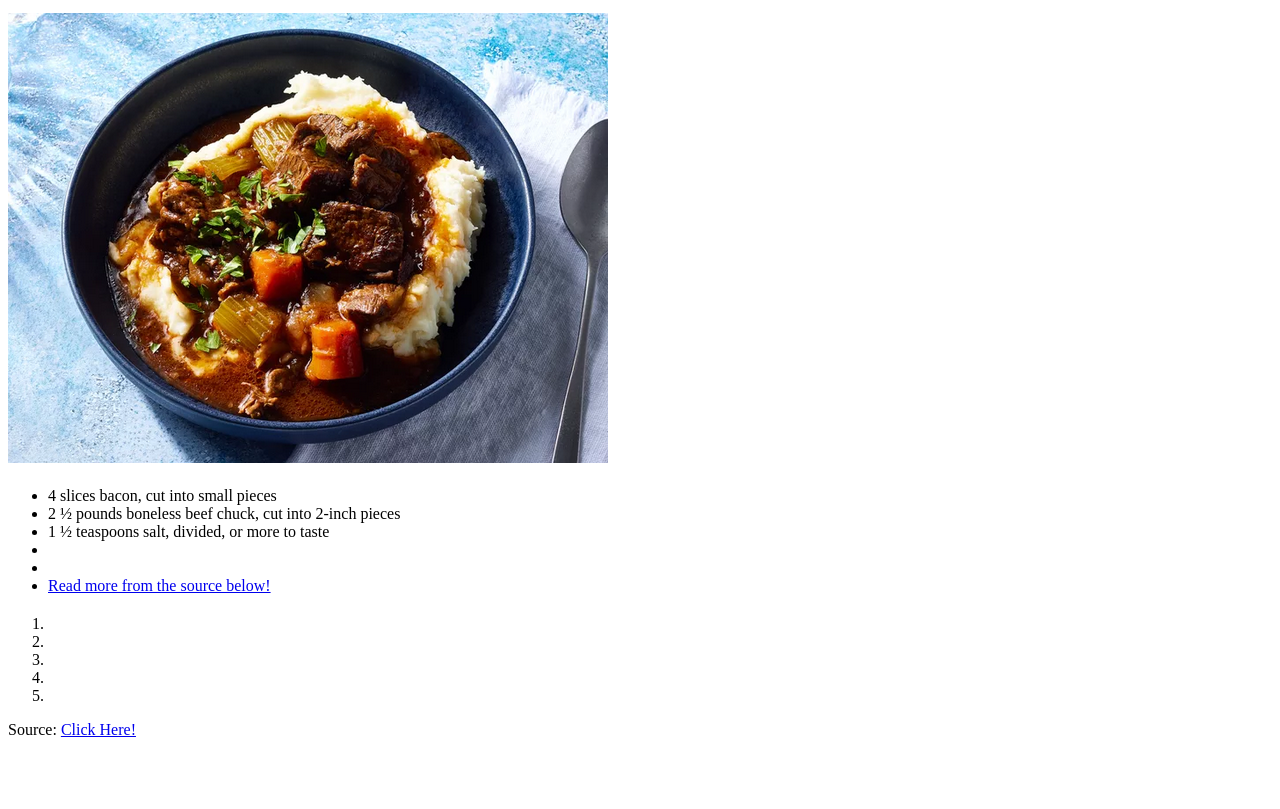
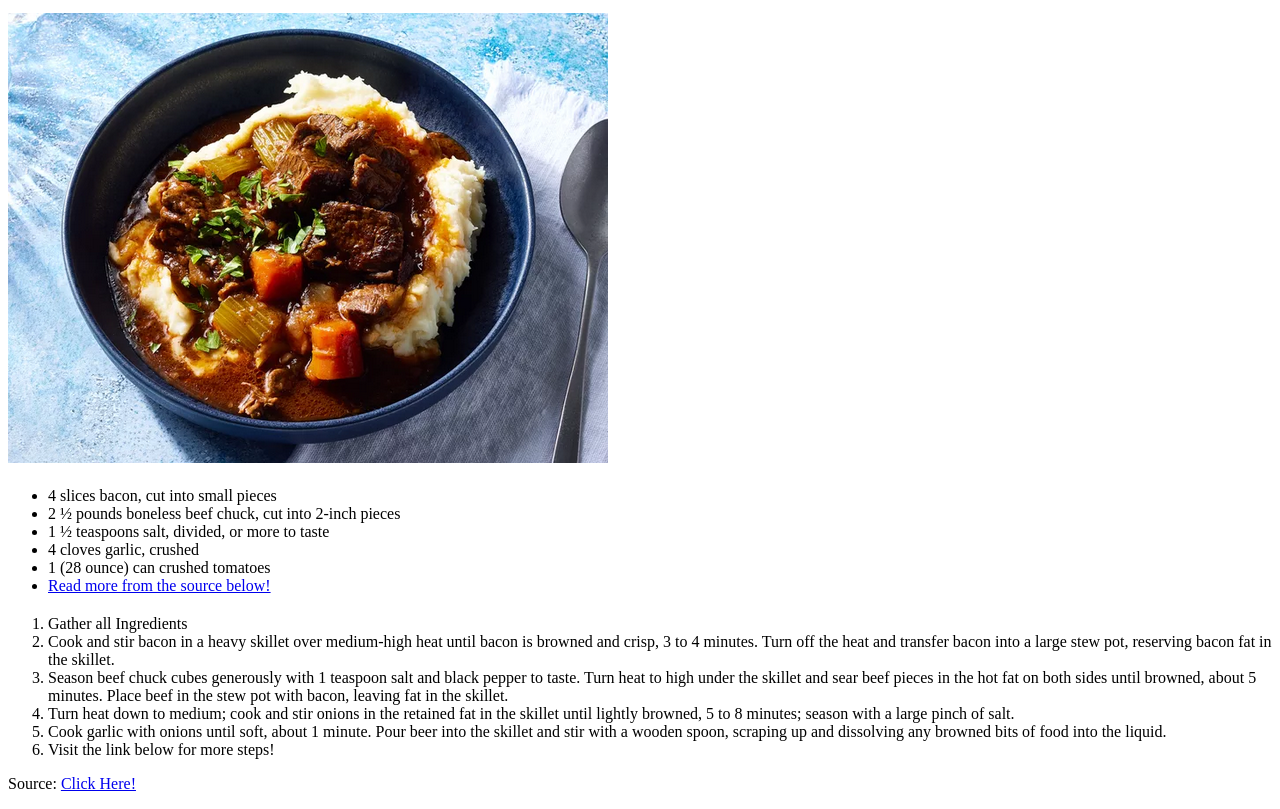
Before and after one commit to emmanesgana/odin-recipes, a plain HTML site: page recipes/beef.html in a window 1280 px wide. Shown: the part 119-928 px from the top of the page. Before the commit the page ends 874 px from the top, so only its background shows below. Drawn offline with Linux system fonts and the light colour scheme.

Commit message:
Added additional information about the recipe.
- Added more ingredients.
- Added additional steps.

```diff
--- a/recipes/beef.html
+++ b/recipes/beef.html
@@ -20,17 +20,24 @@
             <li>4 slices bacon, cut into small pieces</li>
             <li>2 ½ pounds boneless beef chuck, cut into 2-inch pieces</li>
             <li>1 ½ teaspoons salt, divided, or more to taste</li>
-            <li></li>
-            <li></li>
+            <li>4 cloves garlic, crushed</li>
+            <li>1 (28 ounce) can crushed tomatoes</li>
             <li><a href="#source">Read more from the source below!</a></li>
         </ul>
         <h2></h2>
         <ol>
-            <li></li>
-            <li></li>
-            <li></li>
-            <li></li>
-            <li></li>
+            <li>Gather all Ingredients</li>
+            <li>Cook and stir bacon in a heavy skillet over medium-high heat until bacon is browned and crisp, 3 to 4
+                minutes. Turn off the heat and transfer bacon into a large stew pot, reserving bacon fat in the skillet.
+            </li>
+            <li>Season beef chuck cubes generously with 1 teaspoon salt and black pepper to taste. Turn heat to high
+                under the skillet and sear beef pieces in the hot fat on both sides until browned, about 5 minutes.
+                Place beef in the stew pot with bacon, leaving fat in the skillet.</li>
+            <li>Turn heat down to medium; cook and stir onions in the retained fat in the skillet until lightly browned,
+                5 to 8 minutes; season with a large pinch of salt. </li>
+            <li>Cook garlic with onions until soft, about 1 minute. Pour beer into the skillet and stir with a wooden
+                spoon, scraping up and dissolving any browned bits of food into the liquid. </li>
+            <li>Visit the link below for more steps!</li>
         </ol>
         <p id="source">Source: <a href="https://www.allrecipes.com/recipe/55860/baked-garlic-parmesan-chicken/"
                 target="_blank" rel="noopener noreferrer">Click Here!</a></p>
```
